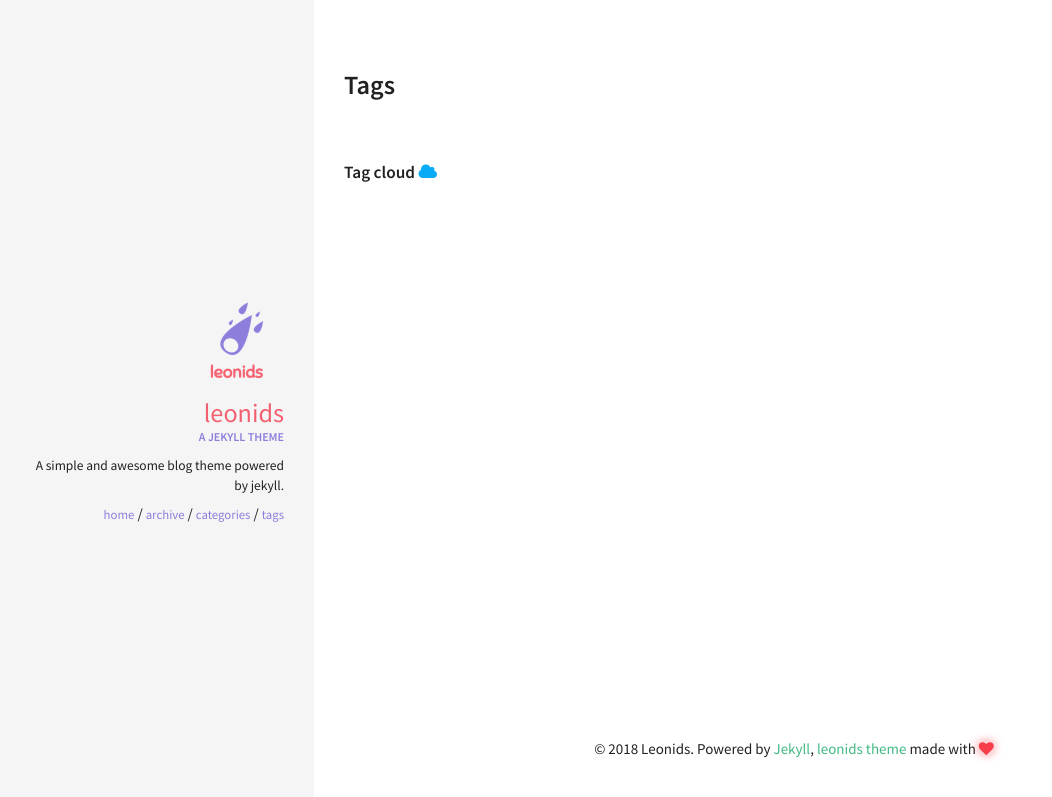
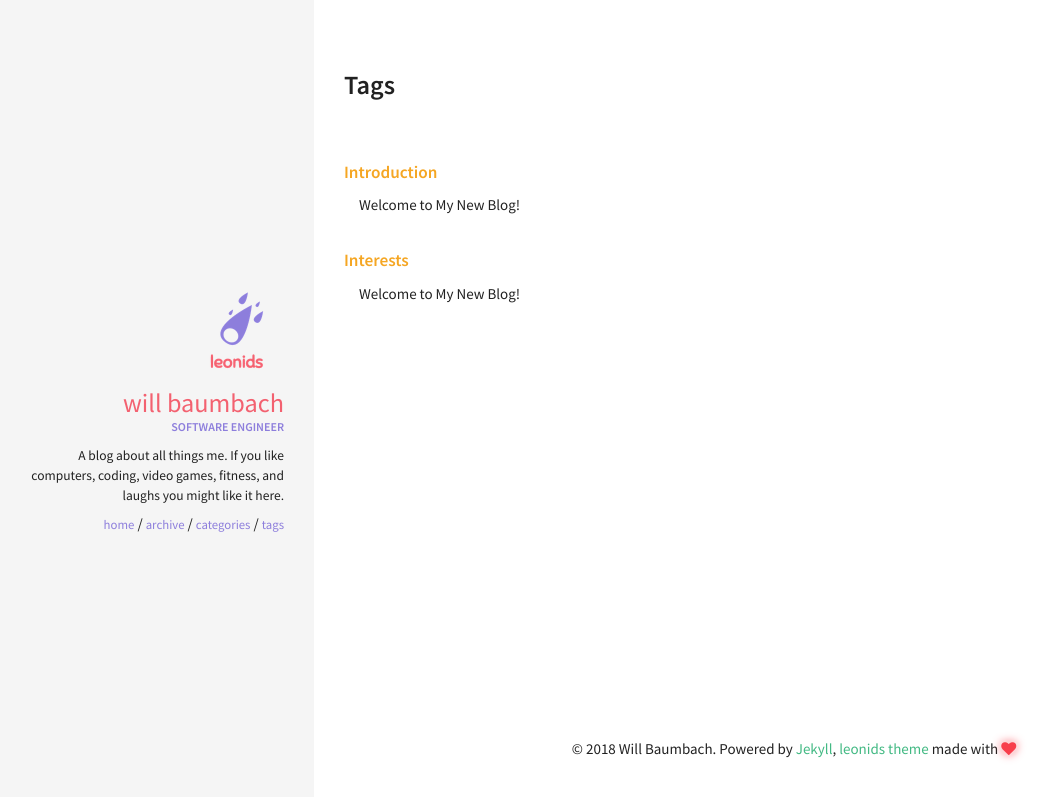
Before and after one commit to WillBaumbach/willbaumbach.github.io, a Jekyll site: the page built from tags.html, in a window 1280 px wide. Shown: the top 797 px of the page, without its empty margins (6-1058 px from the left). Built offline with Jekyll 4.4.1, drawn with Linux system fonts in a browser that asks for light colours.

Commit message:
Added first post.

```diff
--- a/_config.yml
+++ b/_config.yml
@@ -3,7 +3,7 @@
 # Site wide configuration
 ####################################
 #
-title: Leonids
+title: Will Baumbach
 email:
 description: A simple and awesome blog theme powered by jekyll.
 url: # the base hostname & protocol for your site
@@ -14,7 +14,7 @@ url: # the base hostname & protocol for your site
 # Jekyll configuration
 ####################################
 #
-timezone:          Europe/Paris
+timezone:          New York
 markdown:          kramdown
 highlighter:       rouge
 excerpt_separator: <!--more-->
@@ -33,10 +33,10 @@ kramdown:
 ####################################
 #
 owner:
-  name: Leonids
+  name: Will Baumbach
   avatar: leonids-logo.png
-  job: "A jekyll theme"
-  bio: "A simple and awesome blog theme powered by jekyll."
+  job: "Software Engineer"
+  bio: "A blog about all things me. If you like computers, coding, video games, fitness, and laughs you might like it here."
   email:
   disqus-shortname:
   twitter: #username
--- a/_includes/head.html
+++ b/_includes/head.html
@@ -3,7 +3,7 @@
   <meta http-equiv="X-UA-Compatible" content="IE=edge">
   <meta name="viewport" content="width=device-width, initial-scale=1">
 
-  <title>{% if page.title %}{{ page.title }}{% else %}{{ site.title }} | A Jekyll theme{% endif %}</title>
+  <title>{% if page.title %}{{ page.title }} | {{site.title}}{% else %}{{ site.title }}{% endif %}</title>
   <meta name="description" content="{% if page.excerpt %}{{ page.excerpt | strip_html | strip_newlines | truncate: 160 }}{% else %}{{ site.description }}{% endif %}">
 
   <!-- CSS files -->
--- /dev/null
+++ b/_posts/2018-03-11-Welcome-to-my-new-blog.md
@@ -0,0 +1,26 @@
+---
+layout: post
+title: Welcome to My New Blog!
+excerpt: I you want to learn more about me, read this!
+categories: [About Me]
+comments: false
+tags: introduction interests
+---
+{% highlight java %}
+System.out.println("Hello Reader!");
+{% endhighlight %}
+
+
+#### About Me
+My name is Will Baumbach, I'm 21 years old, and I will be graduating on May 5th with a Computer Science and Engineering degree from the University of Connecticut. I will be going on to work at a company as a software engineer in June and I'm really excited about it. I've created this site as part of my spring break project because I wanted to have my own personal blog to which I can post any and all of my thoughts on things I like. As a warning, I'm not an extremely good writer, so just bear with me, but I will try my best to keep things interesting and fun :-)
+
+#### Some of My Interests
+* Computers
+* Video games
+* Health and Fitness
+* Music and Movies
+* Photography
+<br><br><br>
+
+**Note:** This Jekyll theme is called leonids and it can be found [here](https://github.com/renyuanz/leonids)!
+{: .notice}
--- a/tags.html
+++ b/tags.html
@@ -3,17 +3,6 @@ layout: page
 title:  Tags
 permalink: /tags/
 ---
-
-<h5>Tag cloud <i class="fa fa-cloud info-text-color"></i></h5>
-<ul class="tag-cloud">
-{% for tag in site.tags %}
-  <li style="font-size: {{ tag | last | size | times: 100 | divided_by: site.tags.size | plus: 70  }}%">
-    <a class="post-tag" href="#{{ tag | first | slugize }}">
-      {{ tag | first }}
-    </a>
-  </li>
-{% endfor %}
-</ul>
 
 <div class="tag-list">
 {% for tag in site.tags %}
```
Also changed, not shown: _posts/2012-05-22-readability-post.md (deleted, +0 -44 lines), _posts/2013-05-23-readability-feature-post.md (deleted, +0 -51 lines), _posts/2013-08-12-sample-link-post.md (deleted, +0 -14 lines), _posts/2013-08-16-code-highlighting-post.md (deleted, +0 -115 lines), _posts/2015-08-18-welcome-to-jekyll.md (deleted, +0 -28 lines), _posts/reference-post.md (renamed from _posts/2011-03-10-sample-post.md, +2 -6 lines).
